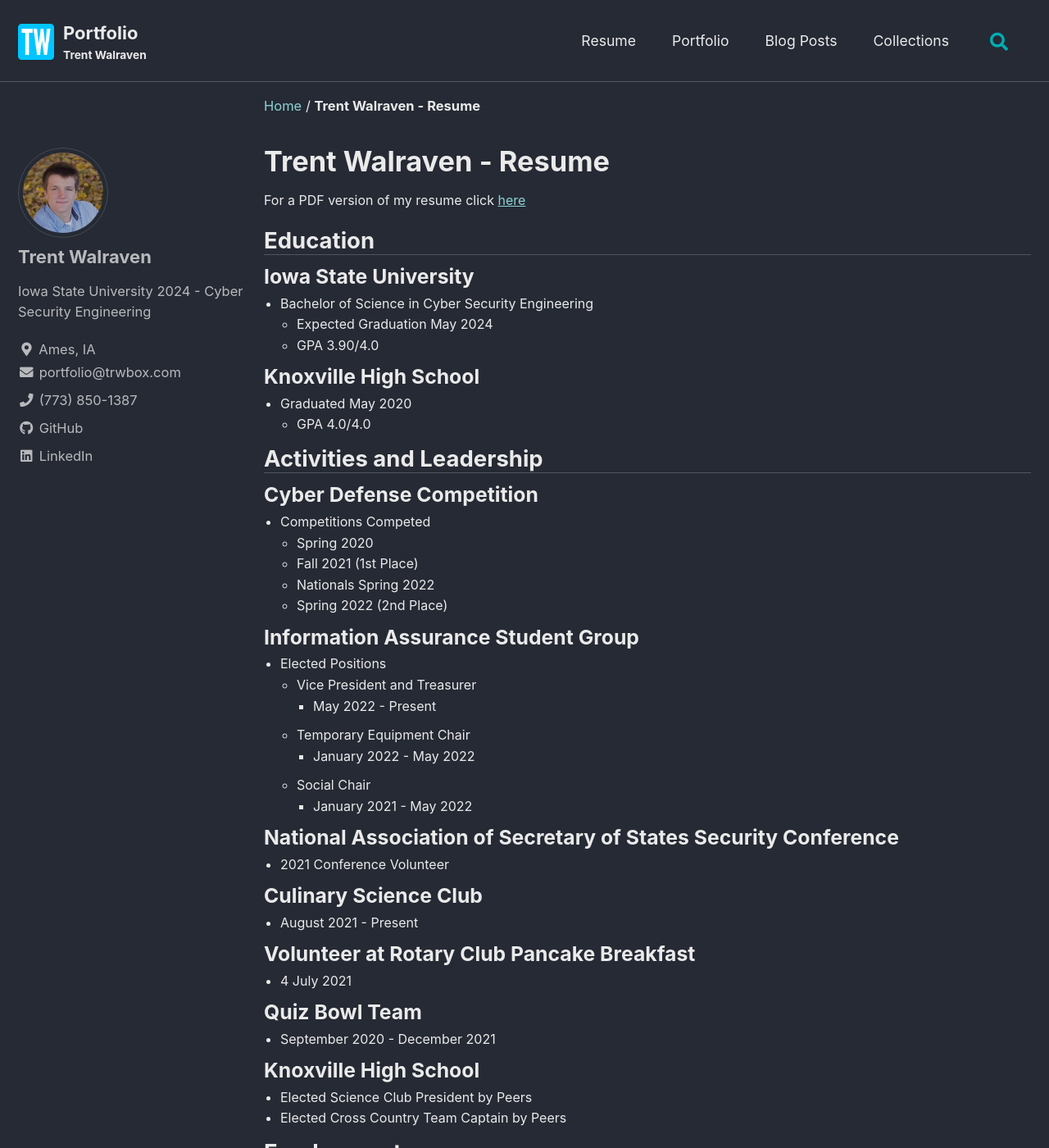
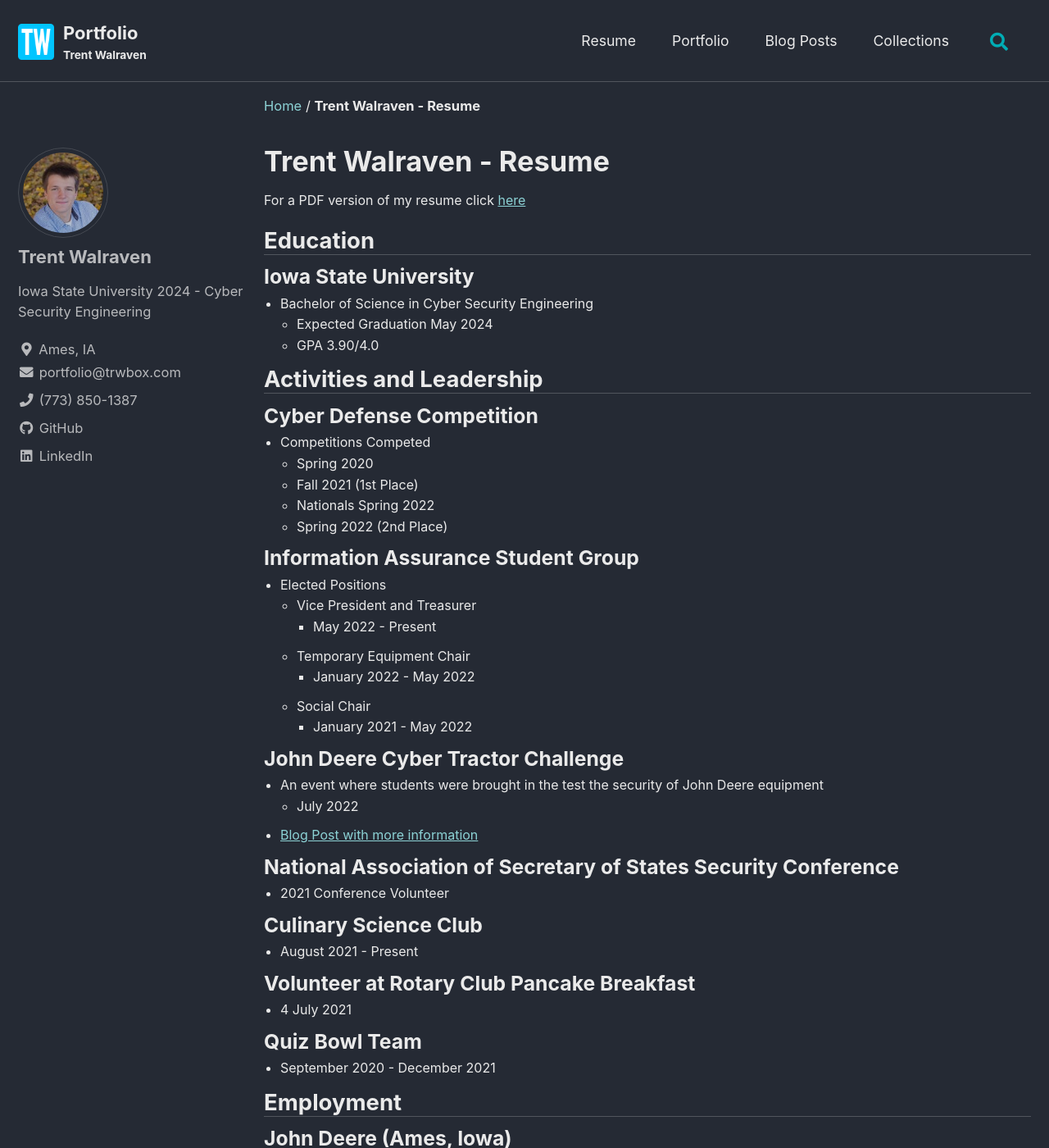
Before and after one commit to trwbox/trwbox.github.io, a Jekyll site: the page built from _pages/resume.md, in a window 1280 px wide and 1400 px high. Shown: the whole window at 82% size. Built offline with Jekyll 4.4.1, drawn with Linux system fonts in a browser that asks for light colours; cached includes are drawn as plain includes; some of the changed text lies outside the part shown.

Commit message:
Adding details about the John Deere Cyber Tractor Challenge

```diff
--- a/_pages/resume.md
+++ b/_pages/resume.md
@@ -20,11 +20,6 @@ For a PDF version of my resume click [here](/assets/files/resume.pdf){:target="_
   - Expected Graduation May 2024
   - GPA 3.90/4.0
 
-### **Knoxville High School** {{underline}}
-
-- Graduated May 2020
-  - GPA 4.0/4.0
-
 ## Activities and Leadership {{underline}}
 
 ### Cyber Defense Competition
@@ -45,6 +40,12 @@ For a PDF version of my resume click [here](/assets/files/resume.pdf){:target="_
   - Social Chair
     - January 2021 - May 2022
 
+### John Deere Cyber Tractor Challenge
+
+- An event where students were brought in the test the security of John Deere equipment
+  - July 2022
+- [Blog Post with more information](/posts/Cyber-Tractor-Challenge)
+
 ### National Association of Secretary of States Security Conference
 
 - 2021 Conference Volunteer
@@ -61,16 +62,11 @@ For a PDF version of my resume click [here](/assets/files/resume.pdf){:target="_
 
 - September 2020 - December 2021
 
-### Knoxville High School
-
-- Elected Science Club President by Peers
-- Elected Cross Country Team Captain by Peers
-
 ## Employment {{underline}}
 
 ### John Deere (Ames, Iowa)
 
-<p style="font-size: .9em; margin: 0;"><em>Cloud Security Team Intern</em>&nbsp;&nbsp;&nbsp;&nbsp;&nbsp;&nbsp;&nbsp;&nbsp;&nbsp;&nbsp;<strong>May 2022 - Present</strong></p>
+<p style="font-size: .9em; margin: 0;"><em>Cloud Controls Team Intern</em>&nbsp;&nbsp;&nbsp;&nbsp;&nbsp;&nbsp;&nbsp;&nbsp;&nbsp;&nbsp;<strong>May 2022 - Present</strong></p>
 - Helping secure John Deere's AWS environment
 - Writing scripts to automate the security checks for AWS resources
 
```
Also changed, not shown: _posts/2022-07-18-Cyber-Tractor-Challenge.md (added, +17 -0 lines), 1 other file.
